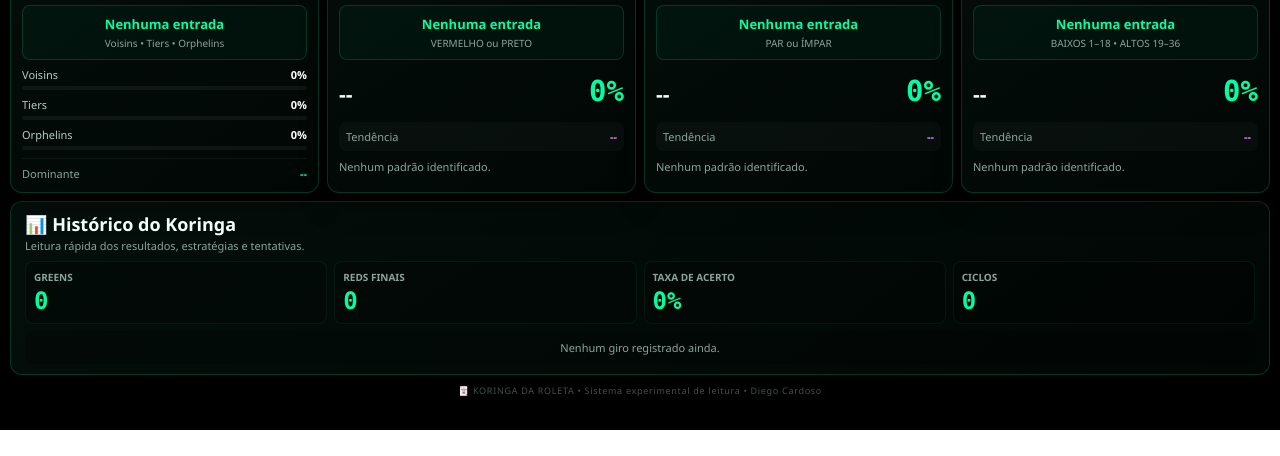
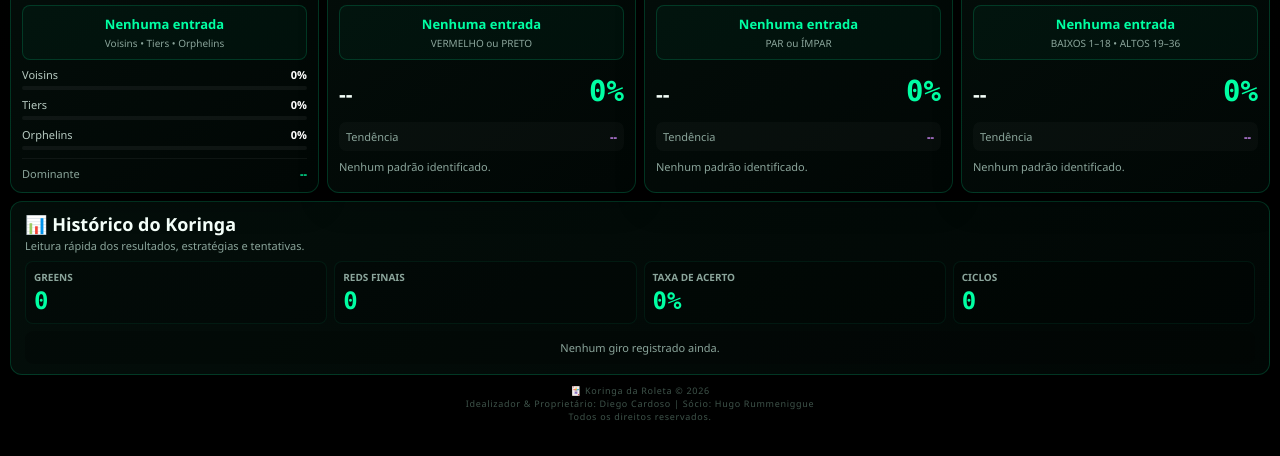
Before and after one commit to diegorcardoso1-cyber/koringadaroleta, a plain HTML site: page index.html in a window 1280 px wide. Shown: the part 517-973 px from the top of the page. Before the commit the page ends 947 px from the top, so only its background shows below. Drawn offline with Linux system fonts and the light colour scheme.

Commit message:
Update footer content and structure in index.html

```diff
--- a/index.html
+++ b/index.html
@@ -158,7 +158,11 @@
       <div id="historicoLista" class="historico-vazio">Nenhum ciclo encerrado ainda.</div>
     </section>
 
-    <footer>🃏 KORINGA DA ROLETA • Sistema experimental de leitura • Diego Cardoso</footer>
+    <footer class="koringa-footer">
+      <div>🃏 Koringa da Roleta © 2026</div>
+      <div>Idealizador &amp; Proprietário: Diego Cardoso | Sócio: Hugo Rummeniggue</div>
+      <div>Todos os direitos reservados.</div>
+    </footer>
   </main>
   <script src="app.js"></script>
 </body>
```
